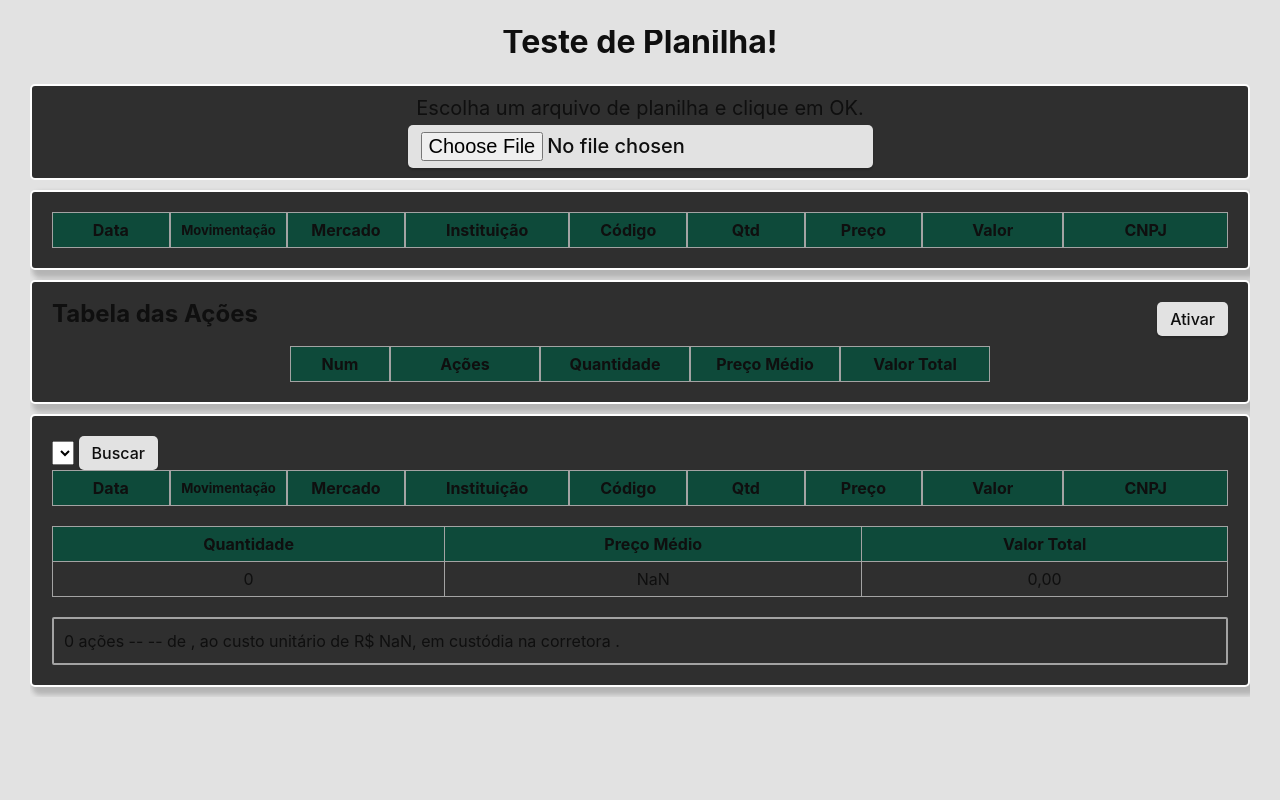
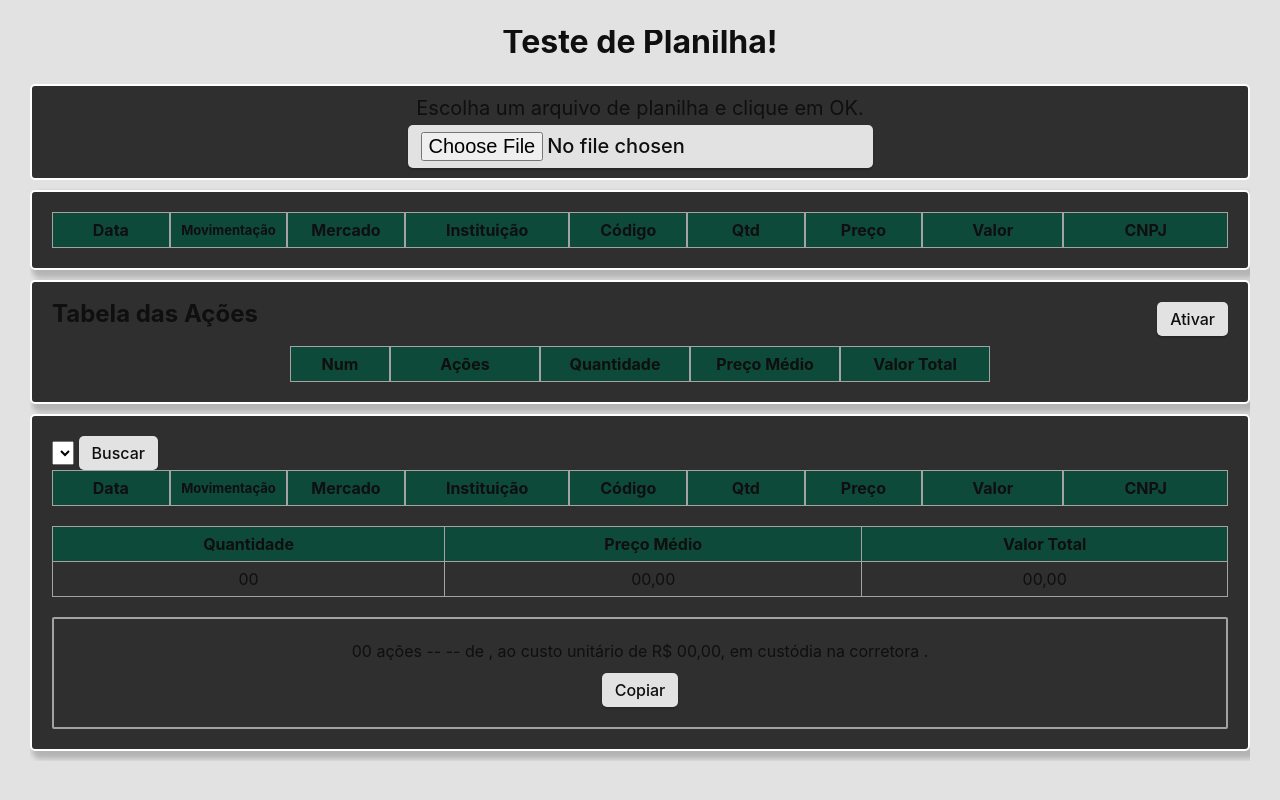
Before and after one commit to JonatasAlexandrao/Custo_medio, a Svelte app: page / in a window 1280 px wide. Built offline with nearby package versions, Linux system fonts and the light colour scheme.

Commit message:
ajustando variaveis e click de copiar

```diff
--- a/src/components/SearchStocks/SearchStocks.svelte
+++ b/src/components/SearchStocks/SearchStocks.svelte
@@ -6,7 +6,6 @@
   let tableHeader = ["Data", "Movimentação", "Mercado", "Instituição", "Código", "Qtd", "Preço", "Valor", "CNPJ", "Nome no Pregão"]
 
   let textToSearch = ""
-  //$: filterTable = textToSearch
   let infoStocks = {
     cnpj: "",
     codigoNegociacao: "",
@@ -16,8 +15,22 @@
     precoMedio: "",
     quantidadeTotal: ""
   }
-  //let stocksListInfo = []
   let selectComponent
+  let declarationText
+
+  let quantity = "00"
+  let averagePrice = "00,00"
+  let totalInvestment = "00,00"
+
+  function searchForStocks() {
+    if (selectComponent.value) {
+      textToSearch = selectComponent.value
+      searchForStockInfo()
+      quantity = sumOfQuantity(textToSearch)
+      averagePrice = calcTotalInvestment(textToSearch)
+      totalInvestment = calcAveragePrice(textToSearch)
+    }
+  }
 
   function createStocksList(table) {
 
@@ -36,7 +49,7 @@
     return response
   }
 
-  function totalInvestment(stocks) {
+  function calcTotalInvestment(stocks) {
 
     const response = tableInfo.reduce( (previous, current) => {
       return current.codigoNegociacao == stocks ? previous + current.valor : previous
@@ -46,7 +59,7 @@
 
   }
 
-  function averagePrice(stocks) {
+  function calcAveragePrice(stocks) {
 
     const f1 = tableInfo.reduce( (previous, current) => {
       return current.codigoNegociacao == stocks ? previous + (current.quantidade * current.preco) : previous
@@ -69,18 +82,11 @@
       instituicao: info.instituicao,
       mercado:info.mercado,
       nomePregao: info.nomePregao,
-      precoMedio: averagePrice(info.codigoNegociacao),
+      precoMedio: calcAveragePrice(info.codigoNegociacao),
       quantidadeTotal: sumOfQuantity(info.codigoNegociacao)
     }
 
     console.log("infoAcao", infoStocks)
-  }
-
-  function searchForStocks() {
-    if (selectComponent.value) {
-      textToSearch = selectComponent.value
-      searchForStockInfo()
-    }
   }
 
   function realCurrenc(num) {
@@ -88,6 +94,13 @@
 
     return response
   }
+
+  function copyText(text="") {
+    if(text) {
+      navigator.clipboard.writeText(text)
+    }
+  }
+
 
 
 </script>
@@ -141,16 +154,21 @@
     </thead>
     <tbody>
       <tr>
-        <td>{sumOfQuantity(textToSearch)}</td>
-        <td>{averagePrice(textToSearch)}</td>
-        <td>{totalInvestment(textToSearch)}</td>
+        <td on:click={() => copyText(quantity)}>{quantity}</td>
+        <td on:click={() => copyText(averagePrice)}>{averagePrice}</td>
+        <td on:click={() => copyText(totalInvestment)}>{totalInvestment}</td>
       </tr>
     </tbody>
   </table>
 
   <div class="declaration-text">
-    {sumOfQuantity(textToSearch)} ações -- {textToSearch} -- de {infoStocks.nomePregao}, ao custo unitário de R$ {averagePrice(textToSearch)}, em custódia na corretora {infoStocks.instituicao}.
+    <p bind:this={declarationText}>
+      {quantity} ações -- {textToSearch} -- de {infoStocks.nomePregao}, ao custo unitário de R$ {averagePrice}, em custódia na corretora {infoStocks.instituicao}.
+    </p>
+    <button on:click={()=> copyText(declarationText.innerText)}>Copiar</button>
   </div>
+
+
 
 </div>
 
@@ -163,9 +181,29 @@
     margin-bottom: 2rem;
   }
   .declaration-text {
-    padding: 1rem;
+    padding: 2rem;
     border: .2rem solid #a3a3a3;
     border-radius: .2rem;
+
+    display: flex;
+    flex-direction: column;
+    justify-content: center;
+    align-items: center;
   }
 
+  .declaration-text > p {
+    text-align: justify;
+    margin-bottom: 1rem;
+  }
+
+  .calculations-table tbody > tr td {
+    cursor: pointer;
+
+  }
+  .calculations-table tbody > tr td:hover {
+    background-color: rgba(163, 163, 163, .3);
+  }
+
+
+
 </style>
--- a/src/components/StocksListTable/StocksListTable.svelte
+++ b/src/components/StocksListTable/StocksListTable.svelte
@@ -99,6 +99,10 @@
     grid-template-columns: minmax(7rem, 10rem) minmax(10rem, 15rem) minmax(10rem, 15rem) minmax(10rem, 15rem) minmax(10rem, 15rem);
   }
 
+  .container-stocks-list-table > table tr:hover {
+    background-color: rgba(163, 163, 163, .3);
+  }
+
   .container-stocks-list-table > table tr th {
     display: flex;
     justify-content: center;
--- a/src/styles.css
+++ b/src/styles.css
@@ -123,6 +123,10 @@ footer {
   grid-template-columns: minmax(10rem, 10% ) minmax(11rem, 10% ) minmax(10rem, 10% ) minmax(14rem, 14% ) minmax(10rem, 10% ) minmax(10rem, 10% ) minmax(10rem, 10% ) minmax(12rem, 12% ) minmax(15rem, 14%);
 }
 
+.-table-base tr:hover {
+  background-color: rgba(163, 163, 163, .3);
+}
+
 .-table-base tr th {
   display: flex;
   justify-content: center;
```
Also changed, not shown: 1 other file (tests, documents, lock files or other folders).
